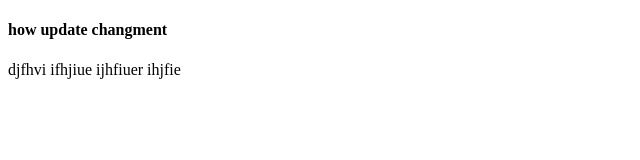
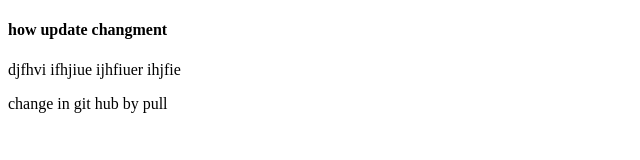
Before and after one commit to Amine-Aitmekideche/test-lo0cal-2, a plain HTML site: page index.html in a window 1280 px wide. Shown: the whole page, without its empty margins (0-640 px from the left). Drawn offline with Linux system fonts and the light colour scheme.

Commit message:
Update index.html pull command

```diff
--- a/index.html
+++ b/index.html
@@ -8,6 +8,8 @@
 <body>
     <h4>how update changment </h4>
     <p>djfhvi ifhjiue ijhfiuer ihjfie</p>
+    <p>change in git hub by pull</p>
+
 
 </body>
 </html>
```
